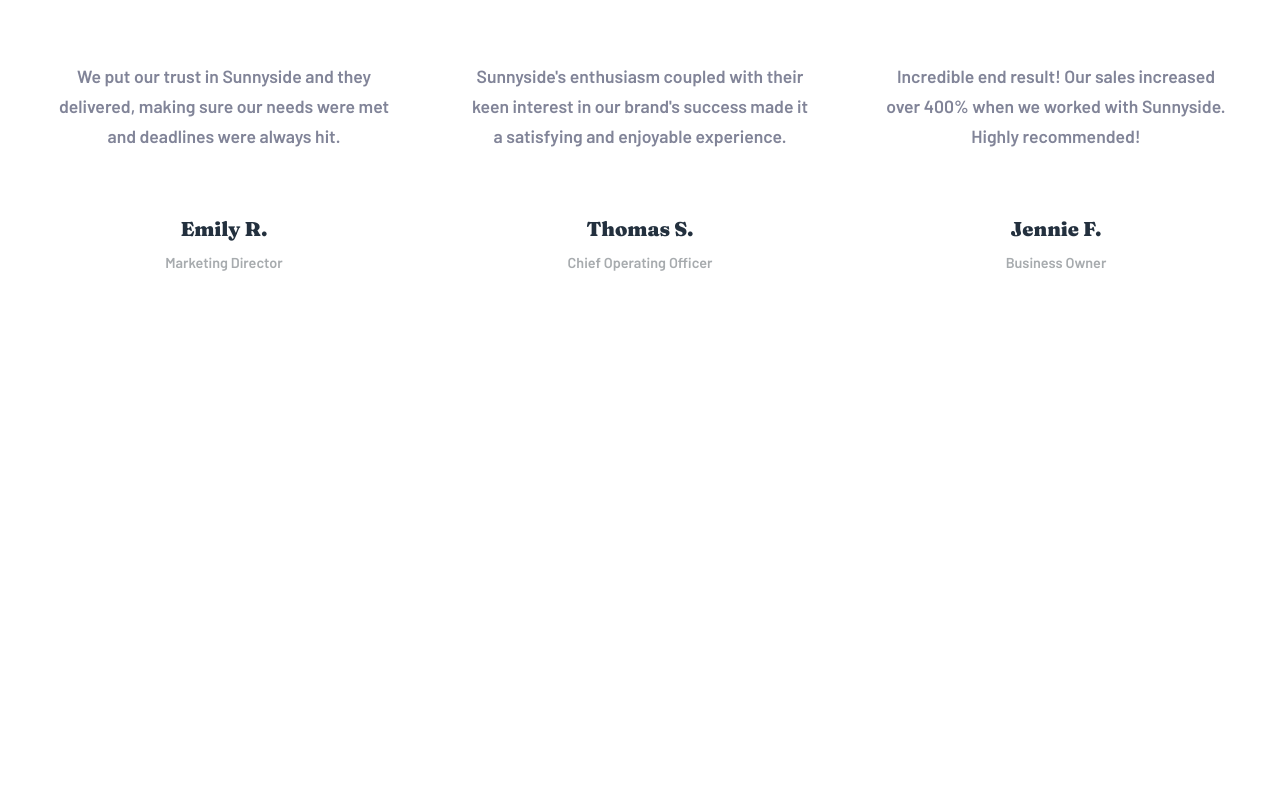
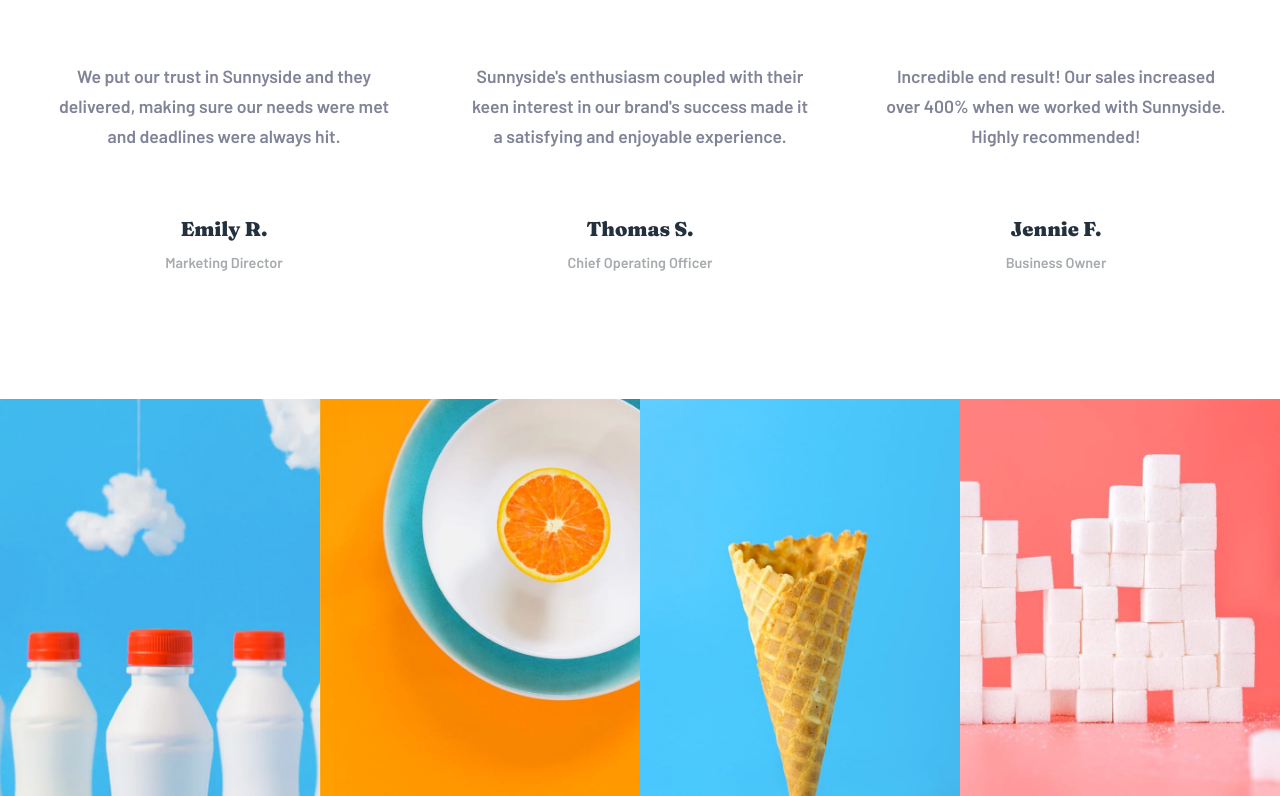
Before and after one commit to MichaelRendall/sunnyside-agency, a React (Create React App) app: page / in a window 1280 px wide. Shown: the part 2694-3490 px from the top of the page. Before the commit the page ends 3093 px from the top, so only its background shows below. Built offline with nearby package versions, Linux system fonts and the light colour scheme.

Commit message:
added gallery

```diff
--- a/src/App.tsx
+++ b/src/App.tsx
@@ -1,3 +1,4 @@
+import Gallery from "./components/Gallery/Gallery";
 import Header from "./components/Header/Header";
 import MainService from "./components/Services/MainService";
 import SubServices from "./components/Services/SubServices";
@@ -19,6 +20,7 @@ function App() {
         ))}
         <SubServices />
         <Testimonials />
+        <Gallery />
       </main>
     </div>
   );
--- /dev/null
+++ b/src/components/Gallery/Gallery.module.scss
@@ -0,0 +1,14 @@
+@import "../../styles/_variables.scss";
+
+.gallery {
+  display: grid;
+  grid-template-columns: auto auto;
+  justify-items: center;
+  @media (min-width: 40rem) {
+    grid-template-columns: auto auto auto auto;
+  }
+
+  img {
+    width: 100%;
+  }
+}
--- /dev/null
+++ b/src/components/Gallery/Gallery.tsx
@@ -0,0 +1,34 @@
+import React from "react";
+import classes from "./Gallery.module.scss";
+
+import milkbottlesMob from "../../assets/mobile/image-gallery-milkbottles.jpg";
+import milkbottlesDesk from "../../assets/desktop/image-gallery-milkbottles.jpg";
+
+import orangeMob from "../../assets/mobile/image-gallery-orange.jpg";
+import orangeDesk from "../../assets/desktop/image-gallery-orange.jpg";
+
+import coneMob from "../../assets/mobile/image-gallery-cone.jpg";
+import coneDesk from "../../assets/desktop/image-gallery-cone.jpg";
+
+import sugarCubesMob from "../../assets/mobile/image-gallery-sugar-cubes.jpg";
+import sugarCubesDesk from "../../assets/desktop/image-gallery-sugar-cubes.jpg";
+
+const Gallery = () => {
+  return (
+    <section className={classes.gallery}>
+      <img src={milkbottlesMob} alt="Milkbottles" className="mobile" />
+      <img src={milkbottlesDesk} alt="Milkbottles" className="desktop" />
+
+      <img src={orangeMob} alt="Orange" className="mobile" />
+      <img src={orangeDesk} alt="Orange" className="desktop" />
+
+      <img src={coneMob} alt="Ice Cream Cone" className="mobile" />
+      <img src={coneDesk} alt="Ice Cream Cone" className="desktop" />
+
+      <img src={sugarCubesMob} alt="Sugar Cubes" className="mobile" />
+      <img src={sugarCubesDesk} alt="Sugar Cubes" className="desktop" />
+    </section>
+  );
+};
+
+export default Gallery;
```
Also changed, not shown: src/assets/desktop/image-gallery-sugar-cubes.jpg (renamed from src/assets/desktop/image-gallery-sugarcubes.jpg).
